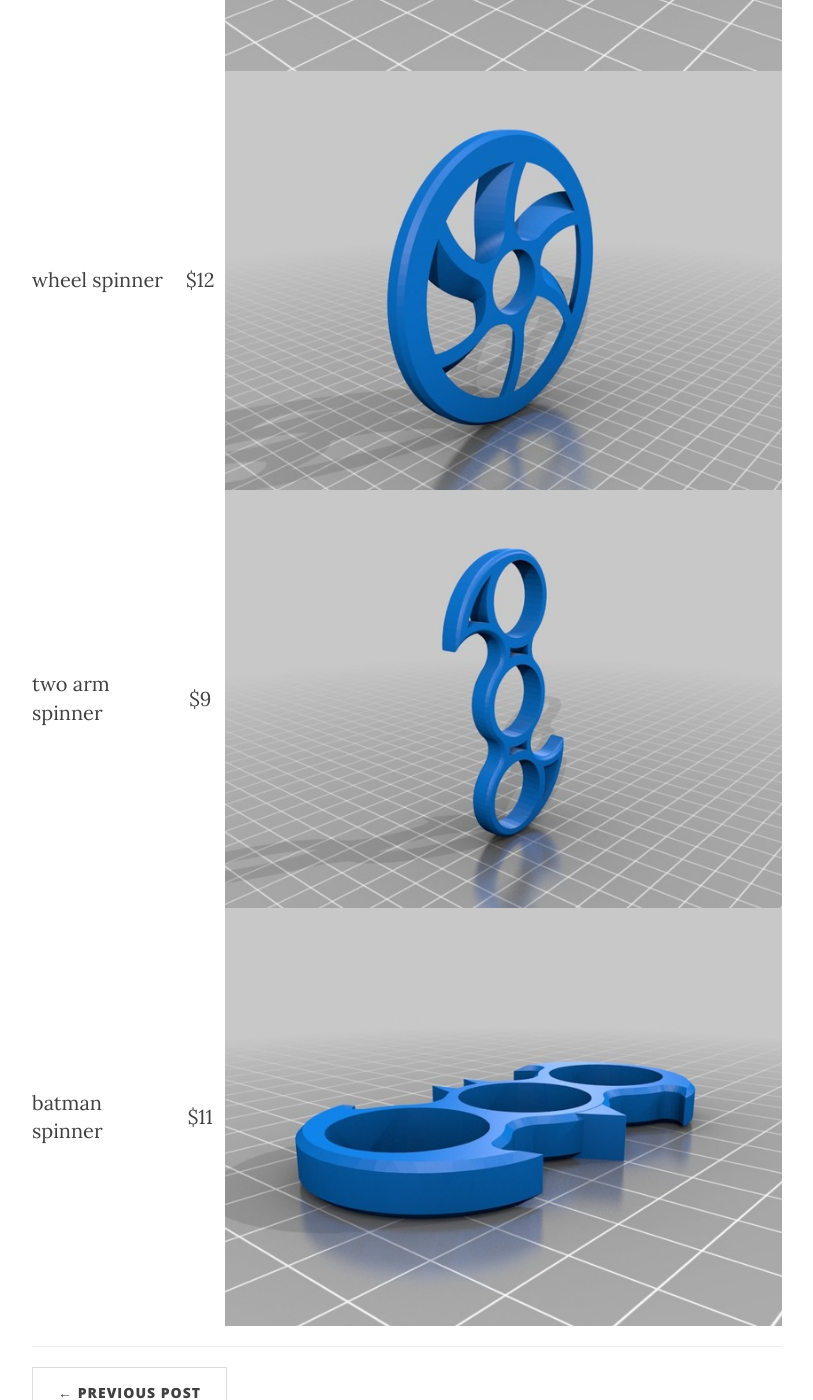
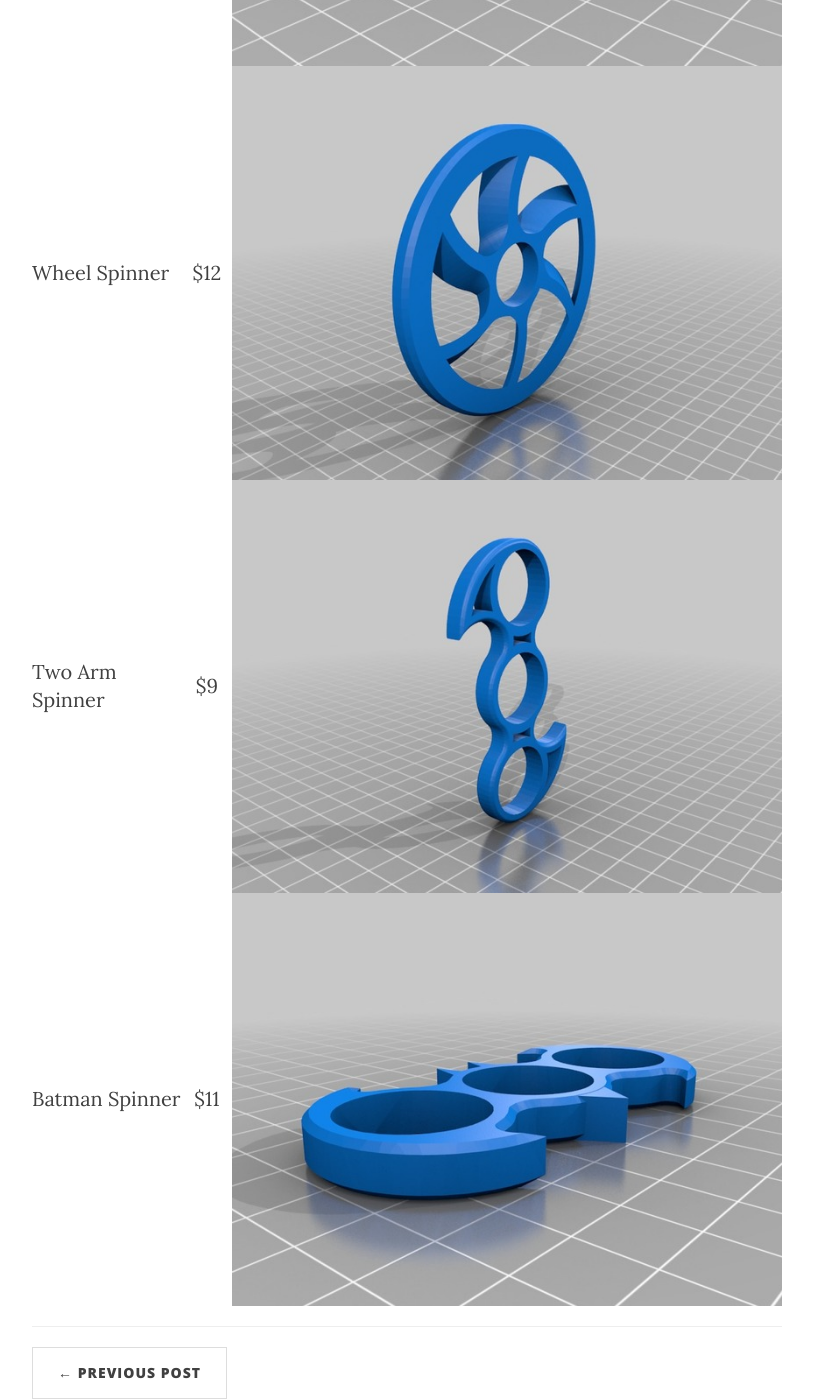
Before and after one commit to ctrefethen/ctrefethen.github.io, a Jekyll site: the page built from _posts/2017-09-03-Fidget-spinner-design.markdown, in a window 1280 px wide and 1400 px high, scrolled down 928 px. Shown: the whole window, without its empty margins (233-1046 px from the left). Built offline with Jekyll 4.4.1, drawn with Linux system fonts in a browser that asks for light colours; nearby versions of some CDN libraries.

Commit message:
caps on name

```diff
--- a/_posts/2017-09-03-Fidget-spinner-design.markdown
+++ b/_posts/2017-09-03-Fidget-spinner-design.markdown
@@ -10,7 +10,7 @@ header-img: "img/post-bg-06.jpg"
 
 | Name     | Price | Picture       |
 | ------------- |:------------:| -----:|
-| Simple Spinner|$10 |![alt text](/img/simple-spinner.jpg)|
-| wheel spinner |$12 |![alt text](/img/wheel-spinner.jpg)|
-| two arm spinner |$9 |![alt text](/img/two-arm-spinner.jpg)|
-| batman spinner|$11 |![alt text](/img/batman-spinner.jpg)|
+| Simple Spinner|$10 |![Simple Spinner](/img/simple-spinner.jpg)|
+| Wheel Spinner |$12 |![Wheel Spinner](/img/wheel-spinner.jpg)|
+| Two Arm Spinner |$9 |![Two arm Spinner](/img/two-arm-spinner.jpg)|
+| Batman Spinner|$11 |![Batman Spinner](/img/batman-spinner.jpg)|
```
